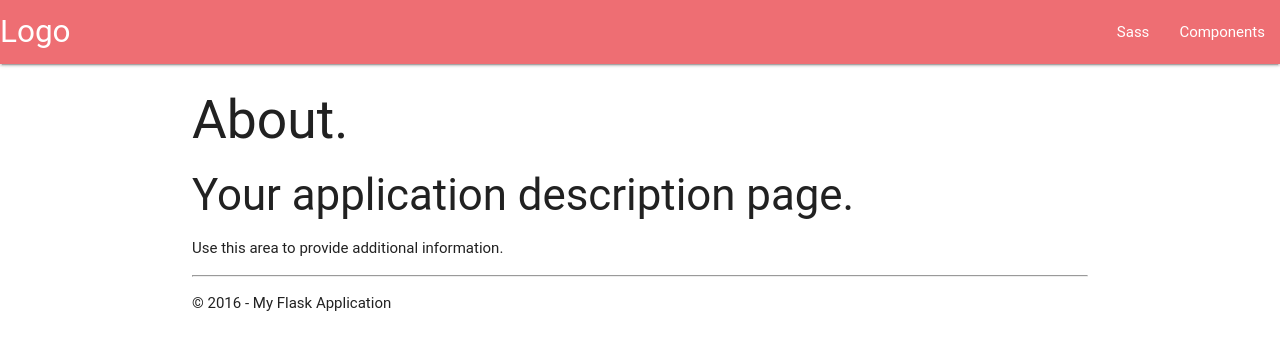
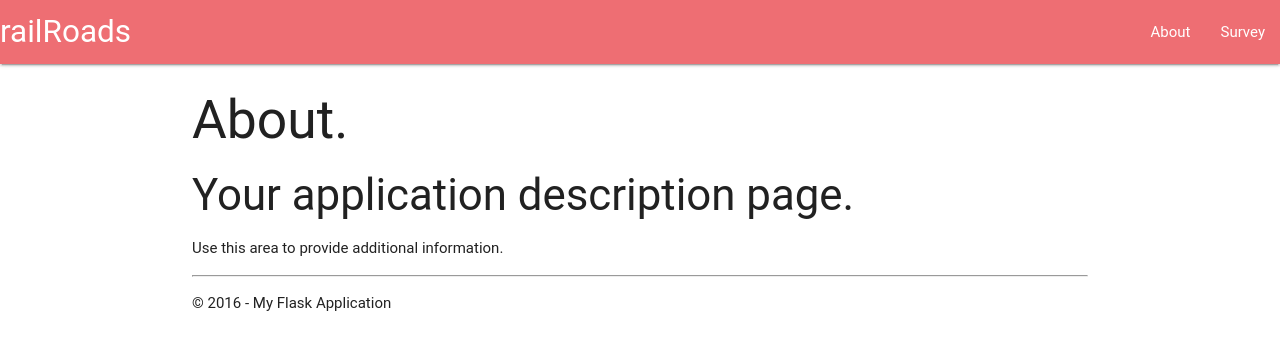
Before and after one commit to MoeyyadQureshi/railRoads, a Flask app: page /about in a window 1280 px wide. Shown: the top 350 px of the page. Run offline with Flask 2, Linux system fonts and the light colour scheme; some libraries are stand-ins or nearby versions; some web fonts are replaced.

Commit message:
Front-end

```diff
--- a/FlaskWebProject/templates/layout.html
+++ b/FlaskWebProject/templates/layout.html
@@ -12,10 +12,10 @@
     <div class="navbar-fixed">
         <nav>
             <div class="nav-wrapper">
-                <a href="#!" class="brand-logo">Logo</a>
+				<a href="#!" class="brand-logo">railRoads</a>
                 <ul class="right hide-on-med-and-down">
-                    <li><a href="sass.html">Sass</a></li>
-                    <li><a href="badges.html">Components</a></li>
+                    <li><a href="sass.html">About</a></li>
+                    <li><a href="badges.html">Survey</a></li>
                 </ul>
             </div>
         </nav>
```
Also changed, not shown: 1 other file.
